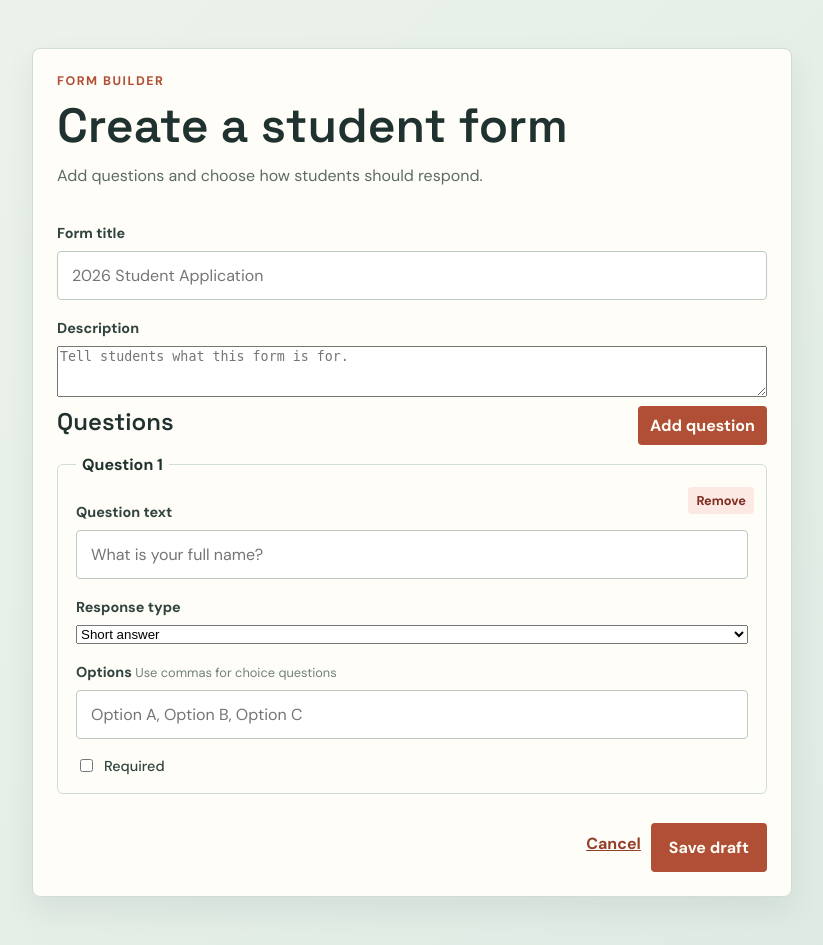
After one commit to sundaresh98/student-application-app, a Flask app: page /admin/forms/new in a window 1280 px wide. The commit adds this page. Shown: the whole page, without its empty margins (228-1051 px from the left). Run offline with Flask 3, Linux system fonts and the light colour scheme; the visitor is signed in with stand-in values (Sample User, id 1).

Commit message:
Add admin form builder and file responses

```diff
--- a/src/student-application-app/app.py
+++ b/src/student-application-app/app.py
@@ -2,14 +2,18 @@ import os
 import csv
 import io
 import sqlite3
+import uuid
 from datetime import datetime, timezone
 from pathlib import Path
 
-from flask import Flask, Response, redirect, render_template, request, session, url_for
+from flask import Flask, Response, abort, redirect, render_template, request, session, url_for
+from werkzeug.utils import secure_filename
 
 app = Flask(__name__)
 app.secret_key = os.environ.get("FLASK_SECRET_KEY", "development-key-change-me")
 DATABASE_PATH = Path(__file__).with_name("student_applications.db")
+UPLOADS_PATH = Path(__file__).with_name("uploads")
+UPLOADS_PATH.mkdir(exist_ok=True)
 
 STEPS = {
     1: {"title": "Personal information", "fields": ["name"]},
@@ -41,6 +45,44 @@ def init_db():
                 application_date TEXT NOT NULL,
                 status TEXT NOT NULL DEFAULT 'submitted'
             )
+            """
+        )
+        connection.executescript(
+            """
+            CREATE TABLE IF NOT EXISTS forms (
+                id INTEGER PRIMARY KEY AUTOINCREMENT,
+                title TEXT NOT NULL,
+                description TEXT NOT NULL DEFAULT '',
+                slug TEXT NOT NULL UNIQUE,
+                published INTEGER NOT NULL DEFAULT 0,
+                created_at TEXT NOT NULL
+            );
+            CREATE TABLE IF NOT EXISTS form_questions (
+                id INTEGER PRIMARY KEY AUTOINCREMENT,
+                form_id INTEGER NOT NULL,
+                label TEXT NOT NULL,
+                question_type TEXT NOT NULL,
+                options TEXT NOT NULL DEFAULT '',
+                required INTEGER NOT NULL DEFAULT 0,
+                position INTEGER NOT NULL,
+                FOREIGN KEY (form_id) REFERENCES forms(id)
+            );
+            CREATE TABLE IF NOT EXISTS form_responses (
+                id INTEGER PRIMARY KEY AUTOINCREMENT,
+                form_id INTEGER NOT NULL,
+                submitted_at TEXT NOT NULL,
+                FOREIGN KEY (form_id) REFERENCES forms(id)
+            );
+            CREATE TABLE IF NOT EXISTS form_answers (
+                id INTEGER PRIMARY KEY AUTOINCREMENT,
+                response_id INTEGER NOT NULL,
+                question_id INTEGER NOT NULL,
+                answer_text TEXT NOT NULL DEFAULT '',
+                file_name TEXT NOT NULL DEFAULT '',
+                file_path TEXT NOT NULL DEFAULT '',
+                FOREIGN KEY (response_id) REFERENCES form_responses(id),
+                FOREIGN KEY (question_id) REFERENCES form_questions(id)
+            );
             """
         )
 
@@ -107,6 +149,59 @@ def update_application_status(application_id, status):
 
 def admin_is_authenticated():
     return session.get("admin_authenticated") is True
+
+
+QUESTION_TYPES = ("short_answer", "long_answer", "single_choice", "multiple_choice", "file_upload")
+
+
+def slugify(value):
+    slug = "-".join(value.lower().split())
+    return "".join(character for character in slug if character.isalnum() or character == "-")
+
+
+def get_forms():
+    with sqlite3.connect(DATABASE_PATH) as connection:
+        connection.row_factory = sqlite3.Row
+        return connection.execute(
+            "SELECT id, title, description, slug, published, created_at FROM forms ORDER BY id DESC"
+        ).fetchall()
+
+
+def get_form(form_id, published_only=False):
+    with sqlite3.connect(DATABASE_PATH) as connection:
+        connection.row_factory = sqlite3.Row
+        form_query = "SELECT * FROM forms WHERE id = ?"
+        parameters = [form_id]
+        if published_only:
+            form_query += " AND published = 1"
+        form = connection.execute(form_query, parameters).fetchone()
+        if not form:
+            return None, []
+        questions = connection.execute(
+            "SELECT * FROM form_questions WHERE form_id = ? ORDER BY position, id", (form_id,)
+        ).fetchall()
+        return form, questions
+
+
+def create_form(title, description, question_data):
+    slug = slugify(title) or f"form-{uuid.uuid4().hex[:8]}"
+    with sqlite3.connect(DATABASE_PATH) as connection:
+        existing = connection.execute("SELECT 1 FROM forms WHERE slug = ?", (slug,)).fetchone()
+        if existing:
+            slug = f"{slug}-{uuid.uuid4().hex[:6]}"
+        cursor = connection.execute(
+            "INSERT INTO forms (title, description, slug, created_at) VALUES (?, ?, ?, ?)",
+            (title, description, slug, datetime.now(timezone.utc).isoformat()),
+        )
+        form_id = cursor.lastrowid
+        for position, question in enumerate(question_data):
+            connection.execute(
+                """INSERT INTO form_questions
+                (form_id, label, question_type, options, required, position)
+                VALUES (?, ?, ?, ?, ?, ?)""",
+                (form_id, question["label"], question["type"], question["options"], question["required"], position),
+            )
+        return form_id
 
 
 init_db()
@@ -215,6 +310,144 @@ def admin_logout():
     return redirect(url_for("admin_login"))
 
 
+@app.route("/admin/forms")
+def admin_forms():
+    if not admin_is_authenticated():
+        return redirect(url_for("admin_login"))
+    return render_template("admin_forms.html", forms=get_forms())
+
+
+@app.route("/admin/forms/new", methods=["GET", "POST"])
+def admin_new_form():
+    if not admin_is_authenticated():
+        return redirect(url_for("admin_login"))
+
+    errors = []
+    if request.method == "POST":
+        title = request.form.get("title", "").strip()
+        description = request.form.get("description", "").strip()
+        labels = request.form.getlist("question_label")
+        types = request.form.getlist("question_type")
+        options = request.form.getlist("question_options")
+        required = request.form.getlist("question_required")
+        questions = []
+
+        if not title:
+            errors.append("Form title is required.")
+        for index, label in enumerate(labels):
+            label = label.strip()
+            question_type = types[index] if index < len(types) else "short_answer"
+            question_options = options[index].strip() if index < len(options) else ""
+            if not label:
+                continue
+            if question_type not in QUESTION_TYPES:
+                errors.append(f"Question {index + 1} has an invalid response type.")
+            if question_type in ("single_choice", "multiple_choice") and not question_options:
+                errors.append(f"Question {index + 1} needs options separated by commas.")
+            questions.append({
+                "label": label,
+                "type": question_type,
+                "options": question_options,
+                "required": 1 if str(index) in required else 0,
+            })
+        if not questions:
+            errors.append("Add at least one question.")
+
+        if not errors:
+            form_id = create_form(title, description, questions)
+            return redirect(url_for("admin_forms"))
+
+    return render_template("admin_form_builder.html", errors=errors, question_types=QUESTION_TYPES)
+
+
+@app.route("/admin/forms/<int:form_id>/publish", methods=["POST"])
+def admin_publish_form(form_id):
+    if not admin_is_authenticated():
+        return redirect(url_for("admin_login"))
+    with sqlite3.connect(DATABASE_PATH) as connection:
+        connection.execute("UPDATE forms SET published = 1 - published WHERE id = ?", (form_id,))
+    return redirect(url_for("admin_forms"))
+
+
+@app.route("/admin/forms/<int:form_id>/responses")
+def admin_form_responses(form_id):
+    if not admin_is_authenticated():
+        return redirect(url_for("admin_login"))
+    form, questions = get_form(form_id)
+    if not form:
+        abort(404)
+    with sqlite3.connect(DATABASE_PATH) as connection:
+        connection.row_factory = sqlite3.Row
+        responses = connection.execute(
+            "SELECT * FROM form_responses WHERE form_id = ? ORDER BY id DESC", (form_id,)
+        ).fetchall()
+        answers = {}
+        for response in responses:
+            answers[response["id"]] = connection.execute(
+                "SELECT * FROM form_answers WHERE response_id = ? ORDER BY question_id", (response["id"],)
+            ).fetchall()
+    return render_template("admin_form_responses.html", form=form, questions=questions, responses=responses, answers=answers)
+
+
+@app.route("/forms/<slug>", methods=["GET", "POST"])
+def public_form(slug):
+    with sqlite3.connect(DATABASE_PATH) as connection:
+        connection.row_factory = sqlite3.Row
+        form = connection.execute("SELECT * FROM forms WHERE slug = ? AND published = 1", (slug,)).fetchone()
+        if not form:
+            abort(404)
+        questions = connection.execute(
+            "SELECT * FROM form_questions WHERE form_id = ? ORDER BY position, id", (form["id"],)
+        ).fetchall()
+
+        errors = []
+        if request.method == "POST":
+            collected = []
+            for question in questions:
+                field_name = f"question_{question['id']}"
+                upload = request.files.get(field_name)
+                answer = request.form.getlist(field_name) if question["question_type"] == "multiple_choice" else request.form.get(field_name, "").strip()
+                if question["required"] and not answer and not upload:
+                    errors.append(f"{question['label']} is required.")
+                if question["question_type"] in ("single_choice", "multiple_choice"):
+                    choices = [choice.strip() for choice in question["options"].split(",") if choice.strip()]
+                    values = answer if isinstance(answer, list) else [answer]
+                    if any(value not in choices for value in values if value):
+                        errors.append(f"Choose a valid option for {question['label']}.")
+                collected.append((question, answer, upload))
+
+            if not errors:
+                response_cursor = connection.execute(
+                    "INSERT INTO form_responses (form_id, submitted_at) VALUES (?, ?)",
+                    (form["id"], datetime.now(timezone.utc).isoformat()),
+                )
+                for question, answer, upload in collected:
+                    answer_text = ", ".join(answer) if isinstance(answer, list) else answer
+                    file_name = ""
+                    file_path = ""
+                    if question["question_type"] == "file_upload" and upload and upload.filename:
+                        safe_name = secure_filename(upload.filename)
+                        extension = Path(safe_name).suffix.lower()
+                        if extension not in (".jpg", ".jpeg", ".png", ".gif", ".pdf"):
+                            errors.append(f"{question['label']} accepts only images or PDF files.")
+                            continue
+                        file_name = safe_name
+                        target_directory = UPLOADS_PATH / str(form["id"])
+                        target_directory.mkdir(exist_ok=True)
+                        file_path = str(target_directory / f"{uuid.uuid4().hex}{extension}")
+                        upload.save(file_path)
+                    connection.execute(
+                        """INSERT INTO form_answers
+                        (response_id, question_id, answer_text, file_name, file_path)
+                        VALUES (?, ?, ?, ?, ?)""",
+                        (response_cursor.lastrowid, question["id"], answer_text, file_name, file_path),
+                    )
+                if not errors:
+                    return render_template("public_form.html", form=form, questions=questions, submitted=True, errors=[])
+
+        return render_template("public_form.html", form=form, questions=questions, submitted=False, errors=errors)
+
+
 @app.route("/admin/applications.csv")
 def admin_applications_csv():
     if not admin_is_authenticated():
--- a/src/student-application-app/static/style.css
+++ b/src/student-application-app/static/style.css
@@ -360,6 +360,179 @@ th {
     text-align: center;
 }
 
+.primary-link,
+.managed-form-actions a {
+    color: #923e29;
+    font-weight: 700;
+}
+
+.form-grid {
+    display: grid;
+    grid-template-columns: repeat(auto-fit, minmax(280px, 1fr));
+    gap: 16px;
+    max-width: 1400px;
+    margin: 0 auto;
+}
+
+.managed-form,
+.response-card,
+.builder-shell {
+    padding: 24px;
+    border: 1px solid #d0ddd4;
+    border-radius: 8px;
+    background: #fffdf8;
+    box-shadow: 0 12px 30px rgba(32, 50, 47, 0.08);
+}
+
+.managed-form h2,
+.response-card h2,
+.builder-shell h2 {
+    margin: 0;
+    font-family: 'Space Grotesk', sans-serif;
+}
+
+.managed-form-heading,
+.response-heading,
+.question-builder-header {
+    display: flex;
+    justify-content: space-between;
+    gap: 16px;
+    align-items: start;
+}
+
+.managed-form-heading .eyebrow {
+    margin-bottom: 6px;
+}
+
+.managed-form-actions {
+    display: flex;
+    flex-wrap: wrap;
+    gap: 14px;
+    align-items: center;
+    margin-top: 24px;
+}
+
+.managed-form-actions form,
+.status-form {
+    display: block;
+}
+
+.managed-form-actions button,
+.add-question {
+    margin: 0;
+    padding: 9px 12px;
+}
+
+.builder-shell {
+    width: min(100%, 760px);
+    margin: 0 auto;
+}
+
+.builder-shell > form {
+    margin-top: 28px;
+}
+
+.question-list {
+    display: grid;
+    gap: 14px;
+}
+
+.builder-question,
+.public-question {
+    position: relative;
+    display: grid;
+    gap: 9px;
+    margin: 0;
+    padding: 18px;
+    border: 1px solid #d0ddd4;
+    border-radius: 6px;
+}
+
+.builder-question legend,
+.public-question legend {
+    padding: 0 6px;
+    color: #20322f;
+    font-weight: 700;
+}
+
+.remove-question {
+    position: absolute;
+    top: 12px;
+    right: 12px;
+    margin: 0;
+    padding: 5px 8px;
+    color: #7f2d21;
+    background: #fce9e4;
+    font-size: 0.8rem;
+}
+
+.hint {
+    color: #718079;
+    font-size: 0.8rem;
+    font-weight: 400;
+}
+
+.checkbox-label,
+.choice-label {
+    display: flex;
+    gap: 8px;
+    align-items: center;
+    margin: 8px 0 0;
+    font-weight: 500;
+}
+
+.checkbox-label input,
+.choice-label input {
+    width: auto;
+}
+
+.public-form-card {
+    width: min(100%, 680px);
+}
+
+.public-form-card form {
+    gap: 18px;
+}
+
+.public-question {
+    gap: 12px;
+}
+
+.required-mark {
+    color: #b04f35;
+}
+
+.choice-list {
+    display: grid;
+    gap: 4px;
+}
+
+.response-list {
+    display: grid;
+    gap: 16px;
+    max-width: 1000px;
+    margin: 0 auto;
+}
+
+.response-heading time {
+    color: #718079;
+    font-size: 0.8rem;
+}
+
+.answer-row {
+    display: grid;
+    gap: 4px;
+    margin-top: 18px;
+    padding-top: 12px;
+    border-top: 1px solid #e2ebe4;
+}
+
+.answer-row strong {
+    color: #5b6b66;
+    font-size: 0.82rem;
+    text-transform: uppercase;
+}
+
 @media (max-width: 700px) {
     .admin-header {
         display: block;
@@ -381,6 +554,14 @@ th {
     .filters input {
         min-width: 0;
     }
+
+    .question-builder-header {
+        display: block;
+    }
+
+    .add-question {
+        margin-top: 12px;
+    }
 }
 
 @media (max-width: 520px) {
--- a/src/student-application-app/templates/admin_applications.html
+++ b/src/student-application-app/templates/admin_applications.html
@@ -15,6 +15,7 @@
                 <p class="intro">{{ applications|length }} application{% if applications|length != 1 %}s{% endif %} received</p>
             </div>
             <nav class="admin-actions" aria-label="Admin actions">
+                <a href="{{ url_for('admin_forms') }}">Form manager</a>
                 <a href="{{ url_for('admin_applications_csv') }}">Download CSV</a>
                 <a href="{{ url_for('admin_logout') }}">Sign out</a>
             </nav>
--- /dev/null
+++ b/src/student-application-app/templates/admin_form_builder.html
@@ -0,0 +1,81 @@
+<!doctype html>
+<html lang="en">
+<head>
+    <meta charset="utf-8">
+    <meta name="viewport" content="width=device-width, initial-scale=1">
+    <title>Create a form</title>
+    <link rel="stylesheet" href="{{ url_for('static', filename='style.css') }}">
+</head>
+<body>
+    <main class="admin-shell">
+        <section class="builder-shell">
+            <p class="eyebrow">Form builder</p>
+            <h1>Create a student form</h1>
+            <p class="intro">Add questions and choose how students should respond.</p>
+
+            {% if errors %}
+                <div class="errors" role="alert"><ul>{% for error in errors %}<li>{{ error }}</li>{% endfor %}</ul></div>
+            {% endif %}
+
+            <form method="post" id="builder-form">
+                <label for="title">Form title</label>
+                <input id="title" name="title" type="text" required placeholder="2026 Student Application">
+
+                <label for="description">Description</label>
+                <textarea id="description" name="description" rows="3" placeholder="Tell students what this form is for."></textarea>
+
+                <div class="question-builder-header">
+                    <h2>Questions</h2>
+                    <button class="add-question" type="button" id="add-question">Add question</button>
+                </div>
+                <div id="questions" class="question-list"></div>
+
+                <div class="form-actions">
+                    <a class="clear-filter" href="{{ url_for('admin_forms') }}">Cancel</a>
+                    <button type="submit">Save draft</button>
+                </div>
+            </form>
+        </section>
+    </main>
+    <template id="question-template">
+        <fieldset class="builder-question">
+            <legend>Question <span class="question-number"></span></legend>
+            <button class="remove-question" type="button">Remove</button>
+            <label>Question text</label>
+            <input name="question_label" type="text" required placeholder="What is your full name?">
+            <label>Response type</label>
+            <select name="question_type" class="question-type">
+                <option value="short_answer">Short answer</option>
+                <option value="long_answer">Long answer</option>
+                <option value="single_choice">Single choice</option>
+                <option value="multiple_choice">Multiple choice</option>
+                <option value="file_upload">Image or PDF upload</option>
+            </select>
+            <label>Options <span class="hint">Use commas for choice questions</span></label>
+            <input name="question_options" class="question-options" type="text" placeholder="Option A, Option B, Option C">
+            <label class="checkbox-label"><input name="question_required" value="0" type="checkbox"> Required</label>
+        </fieldset>
+    </template>
+    <script>
+        const list = document.getElementById('questions');
+        const template = document.getElementById('question-template');
+        const addQuestion = () => {
+            const question = template.content.cloneNode(true);
+            const fieldset = question.querySelector('fieldset');
+            fieldset.querySelector('.question-number').textContent = list.children.length + 1;
+            fieldset.querySelector('.remove-question').addEventListener('click', () => {
+                fieldset.remove();
+                [...list.children].forEach((item, index) => item.querySelector('.question-number').textContent = index + 1);
+            });
+            const type = fieldset.querySelector('.question-type');
+            const options = fieldset.querySelector('.question-options');
+            const syncOptions = () => { options.disabled = !['single_choice', 'multiple_choice'].includes(type.value); };
+            type.addEventListener('change', syncOptions);
+            syncOptions();
+            list.appendChild(question);
+        };
+        document.getElementById('add-question').addEventListener('click', addQuestion);
+        addQuestion();
+    </script>
+</body>
+</html>
```
Also changed, not shown: src/student-application-app/templates/admin_form_responses.html (added, +35 -0 lines), src/student-application-app/templates/admin_forms.html (added, +55 -0 lines), src/student-application-app/templates/public_form.html (added, +47 -0 lines).
